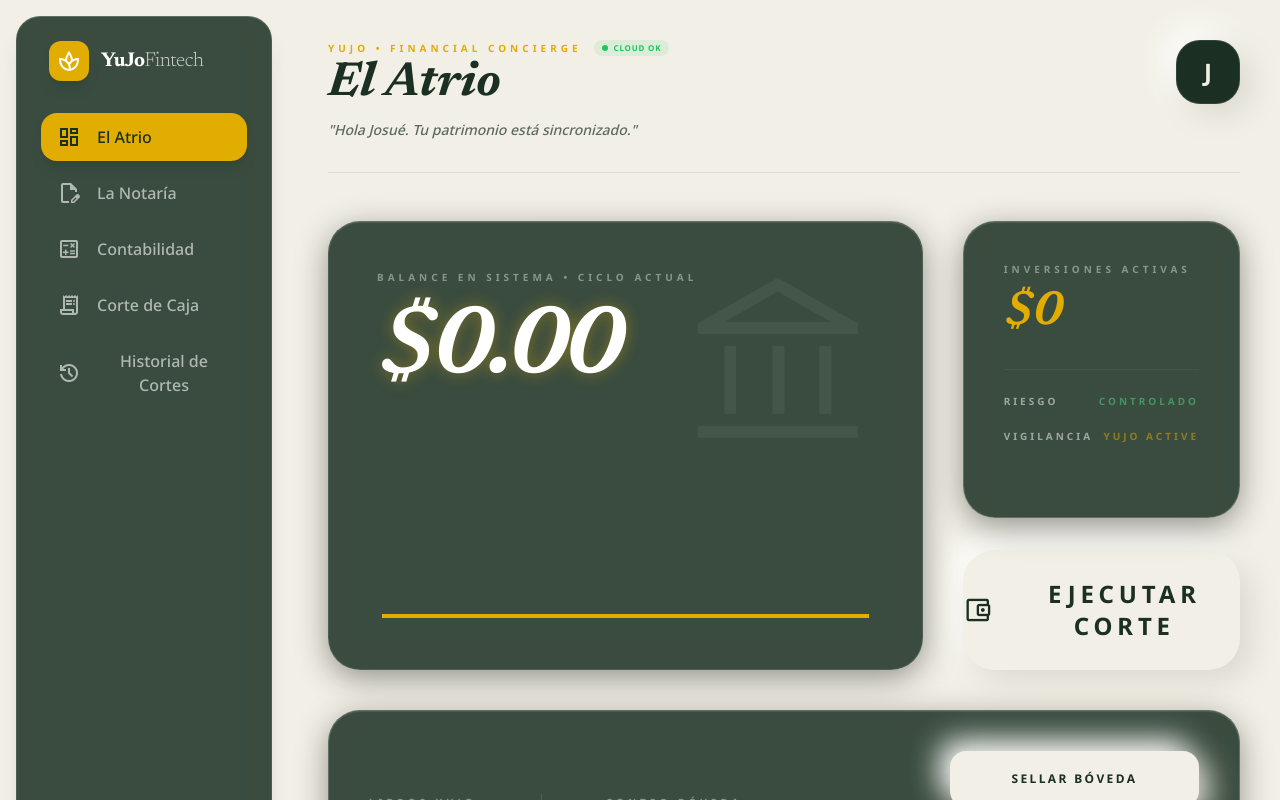
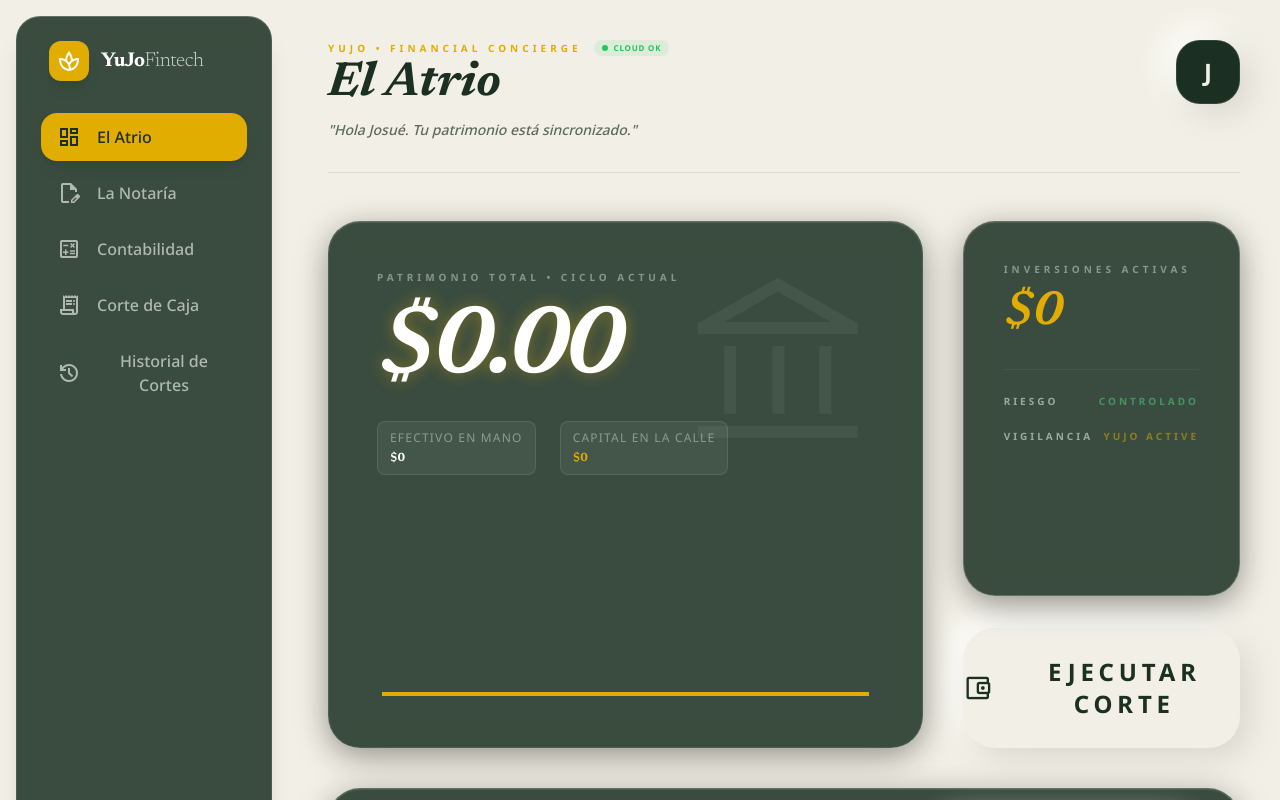
Before and after one commit to josue04mendez04-max/YuJoFintech, a React (Vite) app: page / in a window 1280 px wide. Shown: the top 800 px of the page. Built offline with nearby package versions, Linux system fonts and the light colour scheme; no server answers; the database is empty.

Commit message:
Implement investment liquidation system with proper balance tracking
Co-authored-by: josue04mendez04-max <221754559+josue04mendez04-max@users.noreply.github.com>

```diff
--- a/components/Dashboard.tsx
+++ b/components/Dashboard.tsx
@@ -18,32 +18,45 @@ const Dashboard: React.FC<DashboardProps> = ({ movements, inversiones, vault, on
     const ingresos = activeCycle.filter(m => m.type === MovementType.INGRESO).reduce((a, b) => a + b.amount, 0);
     const gastos = activeCycle.filter(m => m.type === MovementType.GASTO).reduce((a, b) => a + b.amount, 0);
 
-    // Inversiones CONGELADAS: dinero que salió pero volverá (status EN_CURSO en movements)
-    // IMPORTANTE: Estas se restan del balance porque ya salieron de caja
-    const inversionesCongeladas = movements
-      .filter(m => m.status === MovementStatus.EN_CURSO)
+    // Inversiones salientes del ciclo actual (dinero que salió como inversión)
+    const inversionesSalientes = activeCycle
+      .filter(m => m.type === MovementType.INVERSION)
       .reduce((a, b) => a + b.amount, 0);
 
-    // Balance real disponible = (Ingresos - Gastos) - Inversiones Congeladas
-    // Porque las inversiones ya salieron de la caja pero vuelven después
-    const balanceDisponible = ingresos - gastos - inversionesCongeladas;
+    // PASO 3: Separar en tres cubetas
 
-    // Cálculo de ROI para inversiones completadas
-    const inversionesCompletadas = inversiones.filter(i => i.status === 'COMPLETADA' && i.montoRetornado);
-    const totalInvertido = inversionesCompletadas.reduce((a, b) => a + b.monto, 0);
-    const totalRetornado = inversionesCompletadas.reduce((a, b) => a + (b.montoRetornado || 0), 0);
+    // 1. Efectivo en Mano (Caja):
+    // Sumatoria(Ingresos) - Sumatoria(Gastos) - Sumatoria(Inversiones Salientes)
+    const efectivoEnMano = ingresos - gastos - inversionesSalientes;
+
+    // 2. Capital en la Calle (Inversiones Activas):
+    // Sumatoria de todas las inversiones con estado 'ACTIVA'
+    const capitalEnLaCalle = inversiones
+      .filter(i => i.estado === 'ACTIVA')
+      .reduce((a, b) => a + b.monto, 0);
+
+    // 3. PATRIMONIO TOTAL: Efectivo en Mano + Capital en la Calle
+    const patrimonioTotal = efectivoEnMano + capitalEnLaCalle;
+
+    // Cálculo de ROI para inversiones liquidadas
+    const inversionesLiquidadas = inversiones.filter(i => i.estado === 'LIQUIDADA' && i.montoRetornado);
+    const totalInvertido = inversionesLiquidadas.reduce((a, b) => a + b.monto, 0);
+    const totalRetornado = inversionesLiquidadas.reduce((a, b) => a + (b.montoRetornado || 0), 0);
     const gananciaTotal = totalRetornado - totalInvertido;
     const roiPorcentaje = totalInvertido > 0 ? ((gananciaTotal / totalInvertido) * 100) : 0;
 
     return {
-      balance: balanceDisponible,  // Este es el que sale en el dashboard
-      inversionesCongeladas,
+      efectivoEnMano,           // Dinero físico disponible
+      capitalEnLaCalle,         // Dinero en inversiones activas
+      patrimonioTotal,          // Total de patrimonio
+      balance: patrimonioTotal, // Para compatibilidad con código existente
+      inversionesCongeladas: capitalEnLaCalle, // Para compatibilidad
       roi: {
         porcentaje: roiPorcentaje,
         gananciaTotal,
         totalInvertido,
         totalRetornado,
-        cantidadInversiones: inversionesCompletadas.length
+        cantidadInversiones: inversionesLiquidadas.length
       }
     };
   }, [movements, inversiones]);
@@ -67,16 +80,26 @@ const Dashboard: React.FC<DashboardProps> = ({ movements, inversiones, vault, on
 
   return (
     <div className="grid grid-cols-1 lg:grid-cols-3 gap-4 sm:gap-6 md:gap-10">
-      {/* Panel Principal */}
+      {/* Panel Principal - Patrimonio Total */}
       <div className="lg:col-span-2 glass rounded-xl sm:rounded-2xl md:rounded-[32px] p-4 sm:p-8 md:p-12 text-white flex flex-col justify-between shadow-glass-panel relative overflow-hidden">
         <div className="absolute top-0 right-0 p-6 sm:p-12 opacity-5 pointer-events-none">
           <span className="material-symbols-outlined text-[4rem] sm:text-[8rem] md:text-[12rem]">account_balance</span>
         </div>
         <div className="relative z-10">
-          <p className="text-white/40 font-bold uppercase tracking-[0.4em] text-[8px] sm:text-[9px] md:text-[10px] mb-2 sm:mb-4">Balance en Sistema • Ciclo Actual</p>
+          <p className="text-white/40 font-bold uppercase tracking-[0.4em] text-[8px] sm:text-[9px] md:text-[10px] mb-2 sm:mb-4">Patrimonio Total • Ciclo Actual</p>
           <h3 className="text-3xl sm:text-5xl md:text-8xl font-serif font-bold italic tracking-tighter mustard-glow">
-            ${stats.balance.toLocaleString(undefined, { minimumFractionDigits: 2 })}
+            ${stats.patrimonioTotal.toLocaleString(undefined, { minimumFractionDigits: 2 })}
           </h3>
+          <div className="mt-4 sm:mt-6 flex flex-col sm:flex-row gap-3 sm:gap-6 text-[10px] sm:text-xs">
+            <div className="bg-white/5 rounded-lg px-3 py-2 border border-white/10">
+              <p className="text-white/40 uppercase tracking-widest mb-1">Efectivo en Mano</p>
+              <p className="text-white font-serif font-bold">${stats.efectivoEnMano.toLocaleString()}</p>
+            </div>
+            <div className="bg-white/5 rounded-lg px-3 py-2 border border-white/10">
+              <p className="text-white/40 uppercase tracking-widest mb-1">Capital en la Calle</p>
+              <p className="text-mustard font-serif font-bold">${stats.capitalEnLaCalle.toLocaleString()}</p>
+            </div>
+          </div>
         </div>
         <div className="mt-4 sm:mt-8 md:mt-12 h-24 sm:h-32 md:h-44 w-full relative z-10">
           <ResponsiveContainer width="100%" height="100%">
@@ -158,8 +181,8 @@ const Dashboard: React.FC<DashboardProps> = ({ movements, inversiones, vault, on
       <div className="lg:col-span-3 glass rounded-xl sm:rounded-2xl md:rounded-[32px] p-4 sm:p-8 md:p-10 flex flex-col md:flex-row items-center justify-between gap-4 sm:gap-8 md:gap-12 border-t border-white/20 shadow-glass-panel">
         <div className="flex flex-col sm:flex-row items-center gap-4 sm:gap-16 w-full md:w-auto">
            <div>
-              <p className="text-white/40 text-[8px] sm:text-[10px] uppercase font-bold tracking-[0.4em] mb-1 sm:mb-2">Libros YuJo</p>
-              <p className="text-white text-2xl sm:text-3xl md:text-4xl font-serif italic font-bold tracking-tight">${stats.balance.toLocaleString()}</p>
+              <p className="text-white/40 text-[8px] sm:text-[10px] uppercase font-bold tracking-[0.4em] mb-1 sm:mb-2">Efectivo en Mano</p>
+              <p className="text-white text-2xl sm:text-3xl md:text-4xl font-serif italic font-bold tracking-tight">${stats.efectivoEnMano.toLocaleString()}</p>
            </div>
            <div className="h-12 sm:h-16 w-px bg-white/10 hidden sm:block"></div>
            <div>
@@ -176,7 +199,7 @@ const Dashboard: React.FC<DashboardProps> = ({ movements, inversiones, vault, on
             Sellar Bóveda
           </button>
 
-          {Math.abs(stats.balance - physicalTotal) < 0.01 ? (
+          {Math.abs(stats.efectivoEnMano - physicalTotal) < 0.01 ? (
              <div className="bg-mustard/20 text-mustard px-4 sm:px-10 py-3 sm:py-5 rounded-lg sm:rounded-2xl flex items-center gap-2 sm:gap-3 font-bold border border-mustard/30 uppercase text-[8px] sm:text-[10px] tracking-[0.3em] shadow-lg shadow-mustard/10">
                 <span className="material-symbols-outlined text-sm sm:text-lg">verified</span>
                 <span className="hidden sm:inline">Cuadre Perfecto</span>
--- a/firestore.service.ts
+++ b/firestore.service.ts
@@ -14,7 +14,7 @@ import {
   Unsubscribe
 } from 'firebase/firestore';
 import { db } from './firebase.config';
-import { Movement, MovementStatus, Inversion } from './types';
+import { Movement, MovementStatus, MovementType, Inversion } from './types';
 
 // Collection name for this app
 const COLLECTION_NAME = 'yujofintech';
@@ -155,7 +155,12 @@ export const fetchInversiones = async (): Promise<Inversion[]> => {
         status: data.status,
         notas: data.notas,
         timestamp: data.timestamp,
-        montoRetornado: data.montoRetornado ? Number(data.montoRetornado) : undefined
+        // Nuevos campos para el ciclo de vida
+        estado: data.estado || 'ACTIVA', // Por defecto ACTIVA si no existe
+        montoEsperado: data.montoEsperado,
+        montoRetornado: data.montoRetornado ? Number(data.montoRetornado) : undefined,
+        fechaRetorno: data.fechaRetorno,
+        ganancia: data.ganancia
       });
     });
 
@@ -207,7 +212,12 @@ export const listenToInversiones = (
         status: data.status,
         notas: data.notas,
         timestamp: data.timestamp,
-        montoRetornado: data.montoRetornado ? Number(data.montoRetornado) : undefined
+        // Nuevos campos para el ciclo de vida
+        estado: data.estado || 'ACTIVA', // Por defecto ACTIVA si no existe
+        montoEsperado: data.montoEsperado,
+        montoRetornado: data.montoRetornado ? Number(data.montoRetornado) : undefined,
+        fechaRetorno: data.fechaRetorno,
+        ganancia: data.ganancia
       });
     });
     callback(inversiones);
@@ -244,6 +254,61 @@ export const updateInversion = async (
     });
   } catch (error) {
     console.error('Error updating inversion in Firestore:', error);
+    throw error;
+  }
+};
+
+/**
+ * Liquidar una inversión - Marca la inversión como liquidada y crea un ingreso automático
+ * @param inversionId - ID de la inversión a liquidar
+ * @param montoRetornado - Monto total que regresó
+ * @param fechaRetorno - Fecha en que se recibió el retorno (opcional, por defecto hoy)
+ */
+export const liquidarInversion = async (
+  inversionId: string,
+  montoRetornado: number,
+  fechaRetorno?: string
+): Promise<void> => {
+  try {
+    // 1. Obtener la inversión original
+    const inversionRef = doc(db, INVERSIONES_COLLECTION, inversionId);
+    const inversionSnapshot = await (await import('firebase/firestore')).getDoc(inversionRef);
+
+    if (!inversionSnapshot.exists()) {
+      throw new Error(`Inversión con ID ${inversionId} no encontrada`);
+    }
+
+    const inversion = inversionSnapshot.data() as Inversion;
+    const ganancia = montoRetornado - inversion.monto;
+    const fechaRetornoFinal = fechaRetorno || new Date().toISOString().split('T')[0];
+
+    // 2. Actualizar la inversión a LIQUIDADA
+    await updateDoc(inversionRef, {
+      estado: 'LIQUIDADA',
+      montoRetornado: montoRetornado,
+      fechaRetorno: fechaRetornoFinal,
+      ganancia: ganancia,
+      timestamp: new Date().toISOString()
+    });
+
+    // 3. Crear un nuevo movimiento de INGRESO para el retorno
+    const ingresoId = `retorno-inv-${inversionId}-${Date.now()}`;
+    const ingresoMovement: Movement = {
+      id: ingresoId,
+      type: MovementType.INGRESO,
+      amount: montoRetornado,
+      description: `Retorno Inversión [Folio ${inversionId.substring(0, 8)}] - ${inversion.descripcion}`,
+      responsible: inversion.responsable,
+      authorization: 'Josué M.',
+      date: fechaRetornoFinal,
+      status: MovementStatus.PENDIENTE_CORTE
+    };
+
+    await addMovement(ingresoMovement);
+
+    console.log(`YuJo: Inversión ${inversionId} liquidada exitosamente. Ganancia: $${ganancia}`);
+  } catch (error) {
+    console.error('Error liquidando inversión:', error);
     throw error;
   }
 };
--- a/types.ts
+++ b/types.ts
@@ -42,7 +42,12 @@ export interface Inversion {
   status: InversionStatus;
   notas?: string;
   timestamp?: string;
-  montoRetornado?: number; // Monto total retornado para cálculo de ROI
+  // Campos para controlar el ciclo de vida del dinero
+  estado: 'ACTIVA' | 'LIQUIDADA'; // Para saber si el dinero sigue con el receptor
+  montoEsperado?: number; // Cuánto prometió devolver (opcional)
+  montoRetornado?: number; // Cuánto devolvió realmente (se llena al final)
+  fechaRetorno?: string; // Cuándo volvió el dinero
+  ganancia?: number; // La diferencia extra (Utilidad)
 }
 
 export interface VaultCount {
```
